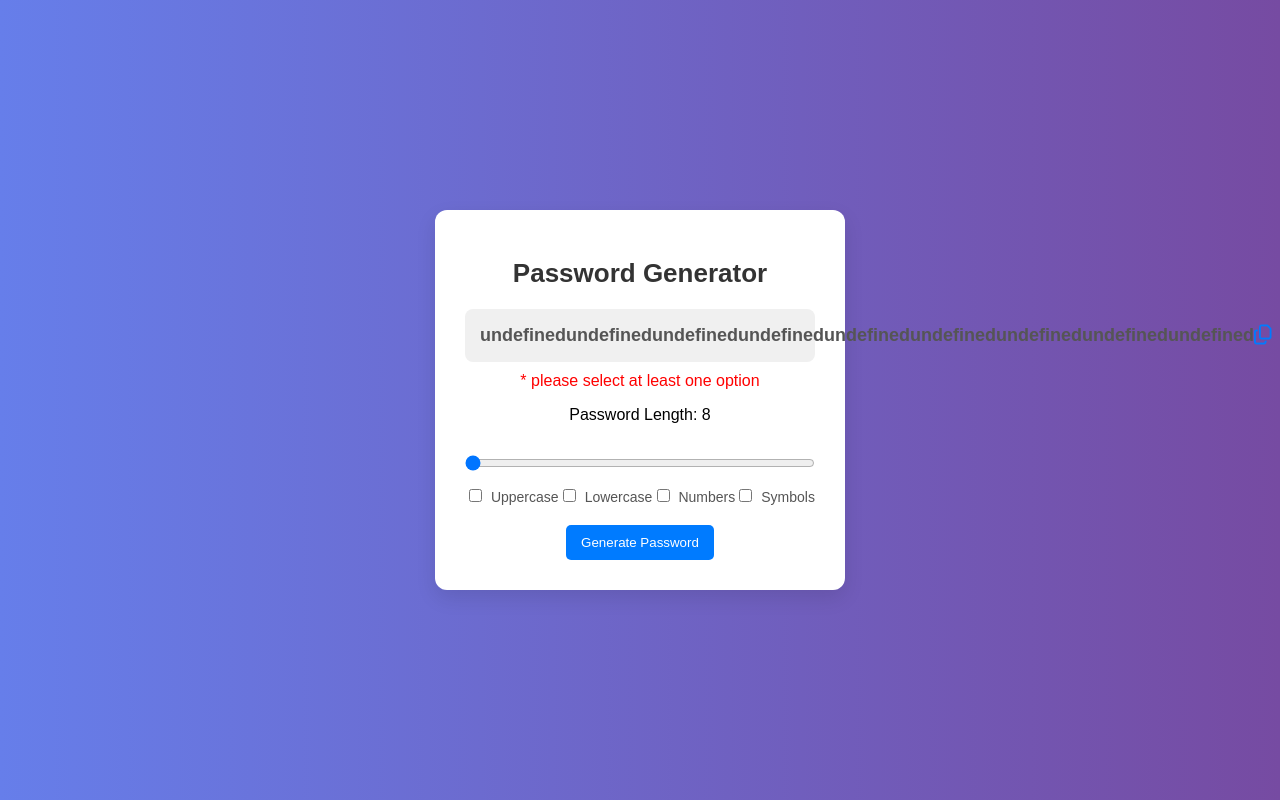
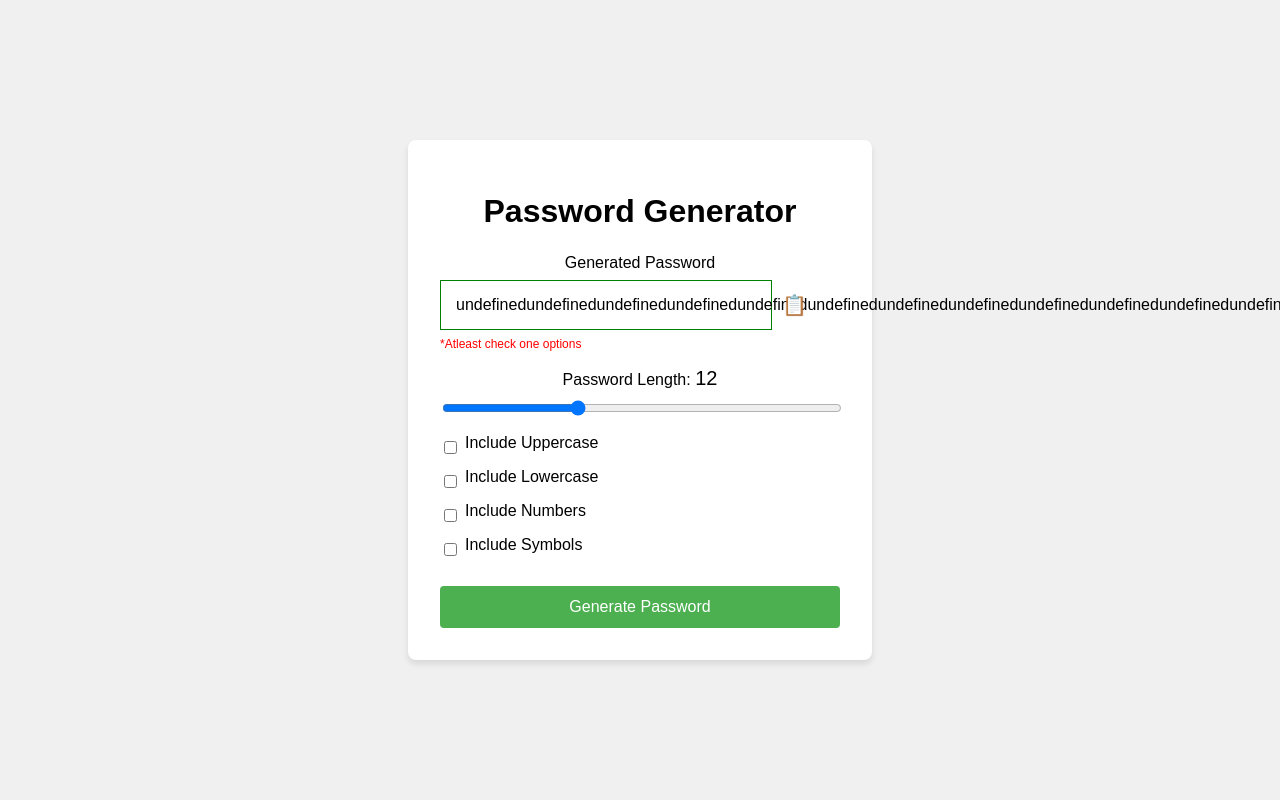
Before and after one commit to BasantJoshi6363/Password-Generator, a plain HTML site: page index.html in a window 1280 px wide. Both pictures are taken after a click on the button "Generate Password". Drawn offline with Linux system fonts and the light colour scheme.

Commit message:
design changed

```diff
--- a/index.html
+++ b/index.html
@@ -4,27 +4,45 @@
     <meta charset="UTF-8">
     <meta name="viewport" content="width=device-width, initial-scale=1.0">
     <title>Password Generator</title>
-    <link rel="stylesheet" href="style.css">
-    <link rel="stylesheet" href="https://cdnjs.cloudflare.com/ajax/libs/font-awesome/6.6.0/css/all.min.css">
+    <link rel="stylesheet" href="styles.css">
 </head>
 <body>
     <div class="container">
         <h1>Password Generator</h1>
-        <div class="password-wola">
-            <div id="display" class="password-box">Your Password</div>
-            <span class="copy-icon"><i class="fa-regular fa-copy" id="copy"></i></span>
-            <span id="sign"></span>
+        <div class="input-group">
+            <label for="password-output">Generated Password</label>
+            <div class="password-container">
+                <div>
+                    <div id="password-output"></div>
+                    <span class="copy-icon" id="copy-password" aria-label="Copy password">📋</span>
+                    <span id="copied"></span>
+                </div>
+                <div id="error"></div>
+            </div>
         </div>
-        <span id="error"></span>
-        <p id="rangeDisplay">Password Length: <span id="range">8</span></p>
-        <input type="range" id="slider" min="8" max="20" value="8">
-        <div class="options">
-            <label><input type="checkbox" id="uppercase"> Uppercase</label>
-            <label><input type="checkbox" id="lowercase"> Lowercase</label>
-            <label><input type="checkbox" id="numbers"> Numbers</label>
-            <label><input type="checkbox" id="symbol"> Symbols</label>
+        <div class="input-group">
+            <label for="password-length">Password Length: <span id="length-value">12</span></label>
+            <input type="range" id="password-length" min="8" max="20" value="12">
         </div>
-        <button id="genPass" class="btn">Generate Password</button>
+        <div class="input-group">
+            <div class="checkbox-group">
+                <input type="checkbox" id="include-uppercase" >
+                <label for="include-uppercase">Include Uppercase</label>
+            </div>
+            <div class="checkbox-group">
+                <input type="checkbox" id="include-lowercase" >
+                <label for="include-lowercase">Include Lowercase</label>
+            </div>
+            <div class="checkbox-group">
+                <input type="checkbox" id="include-numbers" >
+                <label for="include-numbers">Include Numbers</label>
+            </div>
+            <div class="checkbox-group">
+                <input type="checkbox" id="include-symbols" >
+                <label for="include-symbols">Include Symbols</label>
+            </div>
+        </div>
+        <button id="generate-password">Generate Password</button>
     </div>
     <script src="script.js"></script>
 </body>
--- a/script.js
+++ b/script.js
@@ -1,55 +1,39 @@
-const btn = document.getElementById("genPass")
-let display = document.getElementById("display")
-let slider = document.getElementById("slider")
-let range = document.getElementById("range")
-let errorStr = document.getElementById("error")
-const upperCase = document.getElementById("uppercase")
-const LowerCase = document.getElementById("lowercase")
-const numbers = document.getElementById("numbers")
-const symbols = document.getElementById("symbol")
-const copy = document.getElementById("copy")
-const sign = document.getElementById("sign")
+const passwordOutput = document.getElementById('password-output')
+const copyButton = document.getElementById('copy-password');
+const lengthSlider = document.getElementById('password-length');
+const lengthValue = document.getElementById('length-value');
+const generateButton = document.getElementById('generate-password');
+const includeUppercase = document.getElementById('include-uppercase');
+const includeLowercase = document.getElementById('include-lowercase');
+const includeNumbers = document.getElementById('include-numbers');
+const includeSymbols = document.getElementById('include-symbols');
+const error = document.getElementById("error");
+const copied = document.getElementById("copied")
 
-
-slider.addEventListener("input", (e) => {
-    range.innerText = e.target.value
+lengthSlider.addEventListener("input", () => {
+    lengthValue.textContent = lengthSlider.value;
 })
 
-
-btn.addEventListener("click", () => {
-    const upperCaseLetter = "ABCDEFGHIJKLMNOPQRSTUVWXYZ"
-    const lowerCaseLetter = "abcdefghijklmnopqrstuvwxyz"
-    const number = "0123456789"
-    const symbol = "!@#$%^&*()_+-={}:<>?"
+generateButton.addEventListener("click", () => {
     let finalStr = ""
-    let str = ""
-    if (upperCase.checked) {
-        finalStr += upperCaseLetter
-    }
-    if (LowerCase.checked) {
-        finalStr += lowerCaseLetter
-    }
-    if (numbers.checked) {
-        finalStr += number
-    }
-    if (symbols.checked) {
-        finalStr += symbol
-    }
-    if (finalStr === "") {
-        errorStr.innerText = " * please  select at least one option"
-        display.innerHTML = ""
+    if (includeUppercase.checked) finalStr += 'ABCDEFGHIJKLMNOPQRSTUVWXYZ';
+    if (includeLowercase.checked) finalStr += 'abcdefghijklmnopqrstuvwxyz';
+    if (includeNumbers.checked) finalStr += '0123456789';
+    if (includeSymbols.checked) finalStr += '!@#$%^&*()_+-=[]{}|;:,.<>?';
+    if (finalStr === '') {
+        error.innerHTML = "*Atleast check one options"
     }
 
-    for (let i = 0; i <= slider.value; i++) {
-        let randomNum = parseInt(Math.random() * finalStr.length);
+    let password = '';
 
-        str += finalStr[randomNum];
+    for (let i = 0; i < lengthSlider.value; i++) {
+        let generateRandomNum = parseInt(Math.random() * finalStr.length)
+        password += finalStr[generateRandomNum];
+    }
+    passwordOutput.innerHTML = password;
 
-    }
-    display.innerHTML = str
-    copy.addEventListener("click", () => {
-        window.navigator.clipboard.writeText(str)
-        sign.innerHTML = "copied!"
+    copyButton.addEventListener("click", () => {
+        window.navigator.clipboard.writeText(password)
+        copied.innerHTML = "copied!"
     })
-
 })
--- /dev/null
+++ b/styles.css
@@ -0,0 +1,107 @@
+body {
+    font-family: Arial, sans-serif;
+    margin: 0;
+    padding: 0;
+    display: flex;
+    justify-content: center;
+    align-items: center;
+    min-height: 100vh;
+    background-color: #f0f0f0;
+}
+
+.container {
+    background-color: white;
+    padding: 2rem;
+    border-radius: 8px;
+    box-shadow: 0 4px 6px rgba(0, 0, 0, 0.1);
+    width: 100%;
+    max-width: 400px;
+}
+
+h1 {
+    text-align: center;
+    margin-bottom: 1.5rem;
+}
+
+.input-group {
+    margin-bottom: 1rem;
+    display: flex;
+    flex-direction: column;
+    text-align: center;
+}
+
+label {
+    display: block;
+    margin-bottom: 0.5rem;
+}
+
+input[type="text"] {
+    width: 100%;
+    padding: 0.5rem;
+    font-size: 1rem;
+    border: 1px solid #ccc;
+    border-radius: 4px;
+}
+
+.password-container div {
+    display: flex;
+    align-items: center;
+    gap: 10px;
+}
+
+/* .copy-icon {
+    position: absolute;
+    right: 0.5rem;
+    top: 50%;
+    transform: translateY(-50%);
+    cursor: pointer;
+    background: none;
+    border: none;
+    font-size: 1.2rem;
+} */
+
+input[type="range"] {
+    width: 100%;
+}
+
+.checkbox-group {
+    display: flex;
+    align-items: center;
+    text-align: center;
+    margin-bottom: 0.5rem;
+}
+
+.checkbox-group input {
+    margin-right: 0.5rem;
+}
+
+button {
+    width: 100%;
+    padding: 0.75rem;
+    background-color: #4CAF50;
+    color: white;
+    border: none;
+    border-radius: 4px;
+    font-size: 1rem;
+    cursor: pointer;
+    transition: background-color 0.3s;
+}
+
+button:hover {
+    background-color: #45a049;
+}
+
+#error{
+    font-size: 12px;
+    margin-top: 7px;
+    color: red;
+}
+span{
+    cursor: pointer;
+    font-size: 20px;
+}
+#password-output{
+    width: 300px;
+    border: 1px solid green;
+    padding: 15px;
+}
```
